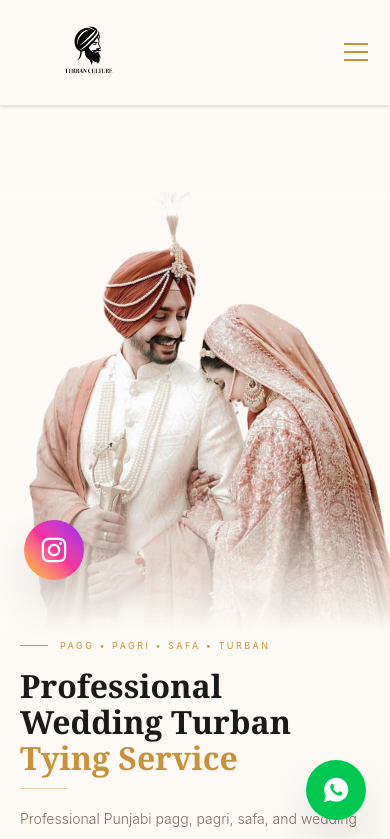
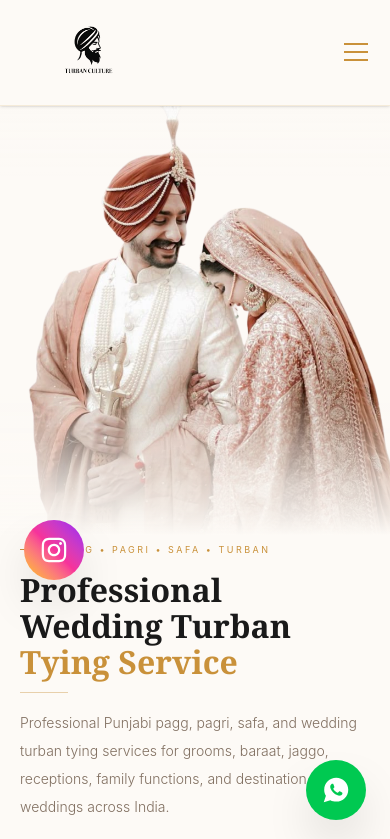
Before and after one commit to harman-singh1313/Turban_Culture_v2, a React (Vite) app in the folder turban_culture/: page / in a window 390 px wide. Shown: the top 839 px of the page. Built offline with nearby package versions, Linux system fonts and the light colour scheme; no server answers.

Commit message:
hero image set

```diff
--- a/turban_culture/src/Components/Main.jsx
+++ b/turban_culture/src/Components/Main.jsx
@@ -295,7 +295,7 @@ const Main = (props) => {
       {/* =====================================================
           MOBILE HERO (unchanged — already working correctly)
       ====================================================== */}
-      <div className="lg:hidden w-full pt-24">
+      <div className="lg:hidden w-full ">
 
         {/* ---------------- IMAGE ---------------- */}
         <div className="relative w-full h-[52vh] sm:h-[65vh] md:h-[72vh] min-h-[360px] max-h-[560px] sm:max-h-[680px] md:max-h-[760px] overflow-hidden">
```
